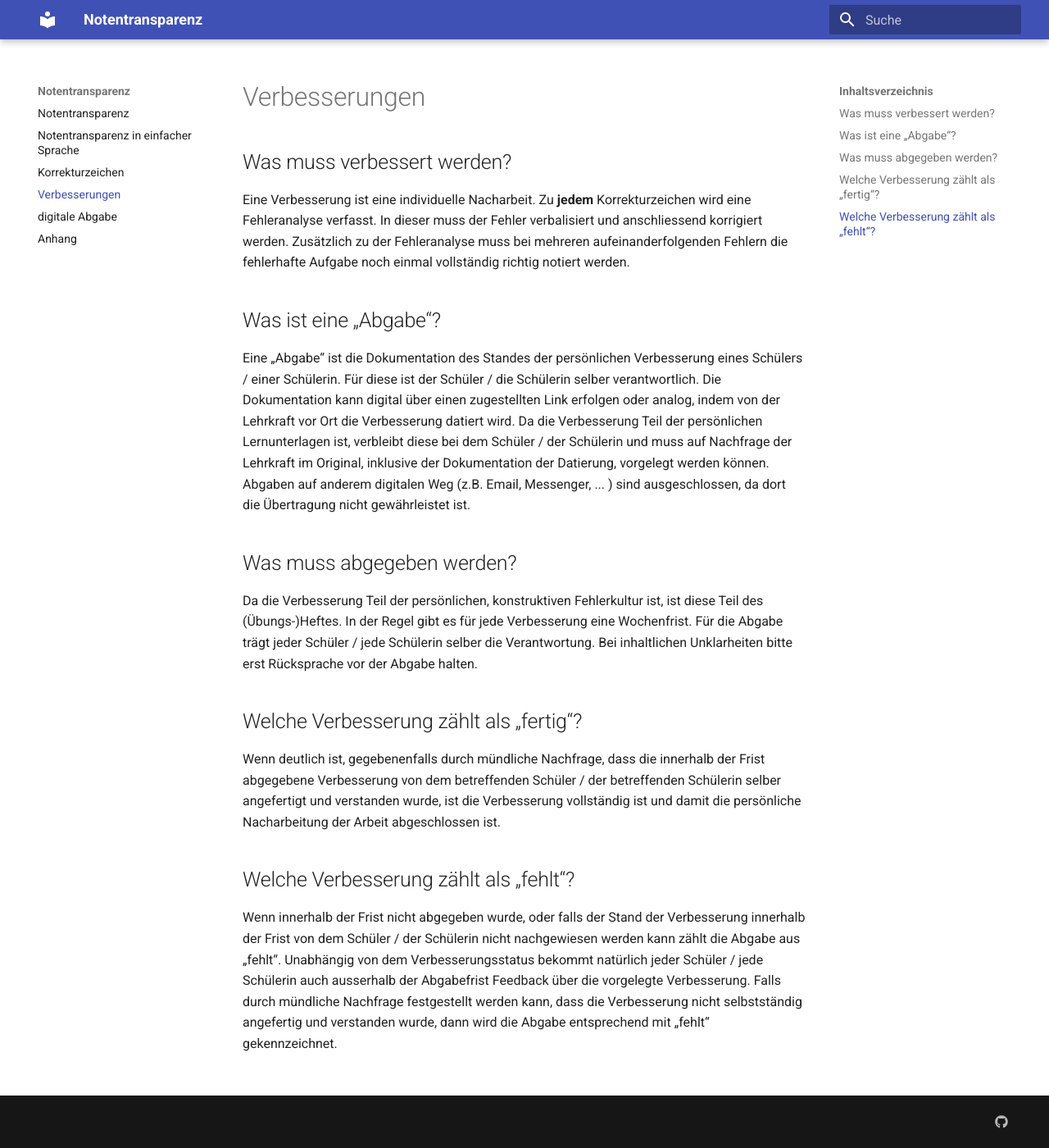
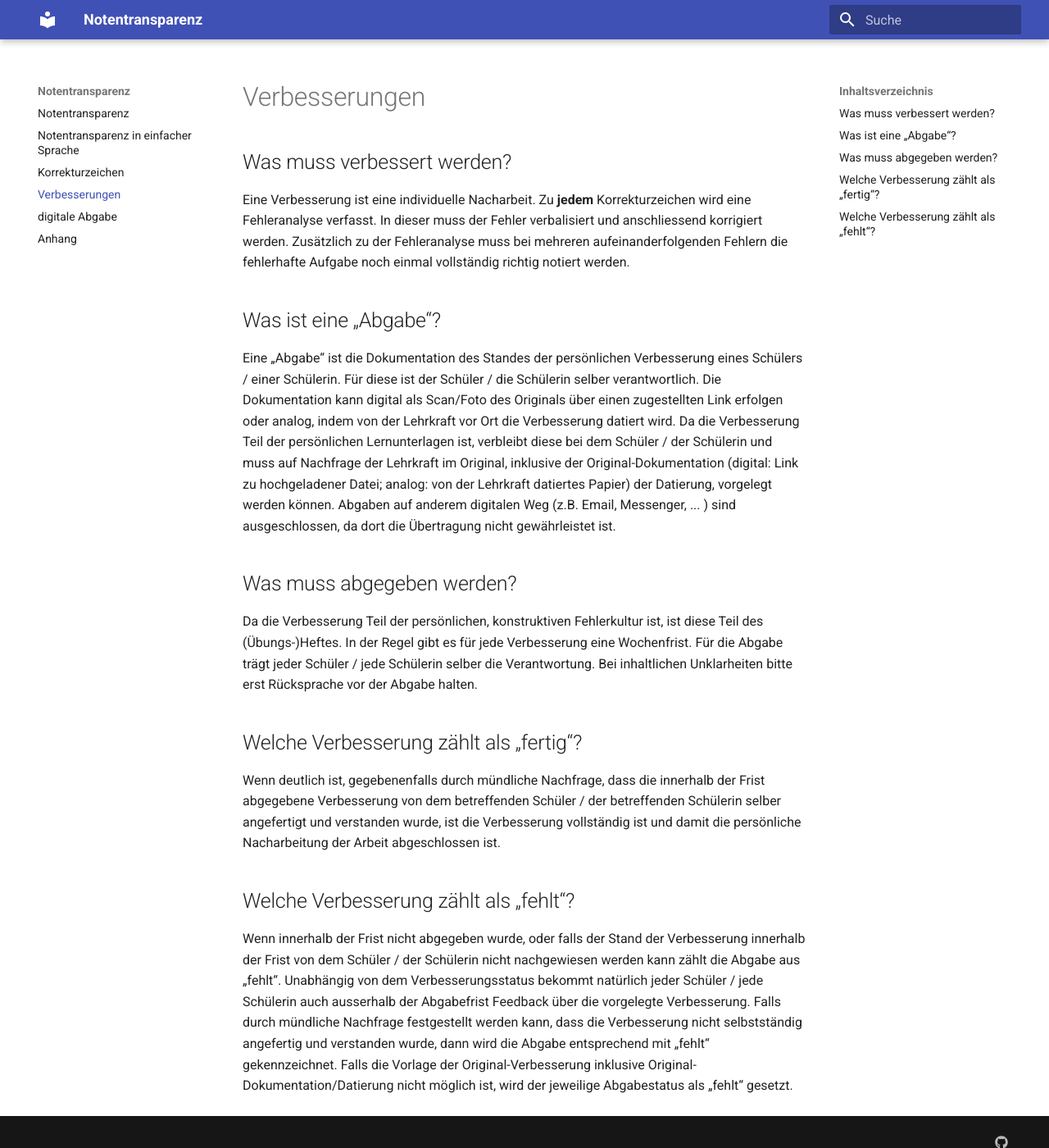
Before and after one commit to tna76874/notentransparenz, an MkDocs documentation site: the page built from docs/verbesserung.md, in a window 1280 px wide and 1400 px high. Shown: the whole window at 82% size. Built offline with MkDocs 1.6.1 and Material for MkDocs 9.7.7, drawn with Linux system fonts in a browser that asks for light colours.

Commit message:
update latex

```diff
--- a/docs/verbesserung.md
+++ b/docs/verbesserung.md
@@ -4,7 +4,7 @@ Eine Verbesserung ist eine individuelle Nacharbeit. Zu **jedem** Korrekturzeiche
 
 ## Was ist eine „Abgabe“?
 
-Eine „Abgabe“ ist die Dokumentation des Standes der persönlichen Verbesserung eines Schülers / einer Schülerin. Für diese ist der Schüler / die Schülerin selber verantwortlich. Die Dokumentation kann digital über einen zugestellten Link erfolgen oder analog, indem von der Lehrkraft vor Ort die Verbesserung datiert wird. Da die Verbesserung Teil der persönlichen Lernunterlagen ist, verbleibt diese bei dem Schüler / der Schülerin und muss auf Nachfrage der Lehrkraft im Original, inklusive der Dokumentation der Datierung, vorgelegt werden können.  Abgaben auf anderem digitalen Weg (z.B. Email, Messenger, ... ) sind ausgeschlossen, da dort die Übertragung nicht gewährleistet ist.
+Eine „Abgabe“ ist die Dokumentation des Standes der persönlichen Verbesserung eines Schülers / einer Schülerin. Für diese ist der Schüler / die Schülerin selber verantwortlich. Die Dokumentation kann digital als Scan/Foto des Originals über einen zugestellten Link erfolgen oder analog, indem von der Lehrkraft vor Ort die Verbesserung datiert wird. Da die Verbesserung Teil der persönlichen Lernunterlagen ist, verbleibt diese bei dem Schüler / der Schülerin und muss auf Nachfrage der Lehrkraft im Original, inklusive der Original-Dokumentation (digital: Link zu hochgeladener Datei; analog: von der Lehrkraft datiertes Papier) der Datierung, vorgelegt werden können. Abgaben auf anderem digitalen Weg (z.B. Email, Messenger, ... ) sind ausgeschlossen, da dort die Übertragung nicht gewährleistet ist.
 
 ## Was muss abgegeben werden?
 
@@ -16,4 +16,4 @@ Wenn deutlich ist, gegebenenfalls durch mündliche Nachfrage, dass die innerhalb
 
 ## Welche Verbesserung zählt als „fehlt“?
 
-Wenn innerhalb der Frist nicht abgegeben wurde, oder falls der Stand der Verbesserung innerhalb der Frist von dem Schüler / der Schülerin nicht nachgewiesen werden kann zählt die Abgabe aus „fehlt“. Unabhängig von dem Verbesserungsstatus bekommt natürlich jeder Schüler / jede Schülerin auch ausserhalb der Abgabefrist Feedback über die vorgelegte Verbesserung. Falls durch mündliche Nachfrage festgestellt werden kann, dass die Verbesserung nicht selbstständig angefertig und verstanden wurde, dann wird die Abgabe entsprechend mit „fehlt“ gekennzeichnet.
+Wenn innerhalb der Frist nicht abgegeben wurde, oder falls der Stand der Verbesserung innerhalb der Frist von dem Schüler / der Schülerin nicht nachgewiesen werden kann zählt die Abgabe aus „fehlt“. Unabhängig von dem Verbesserungsstatus bekommt natürlich jeder Schüler / jede Schülerin auch ausserhalb der Abgabefrist Feedback über die vorgelegte Verbesserung. Falls durch mündliche Nachfrage festgestellt werden kann, dass die Verbesserung nicht selbstständig angefertig und verstanden wurde, dann wird die Abgabe entsprechend mit „fehlt“ gekennzeichnet. Falls die Vorlage der Original-Verbesserung inklusive Original-Dokumentation/Datierung nicht möglich ist, wird der jeweilige Abgabestatus als „fehlt“ gesetzt.
```
Also changed, not shown: 1 other file.
